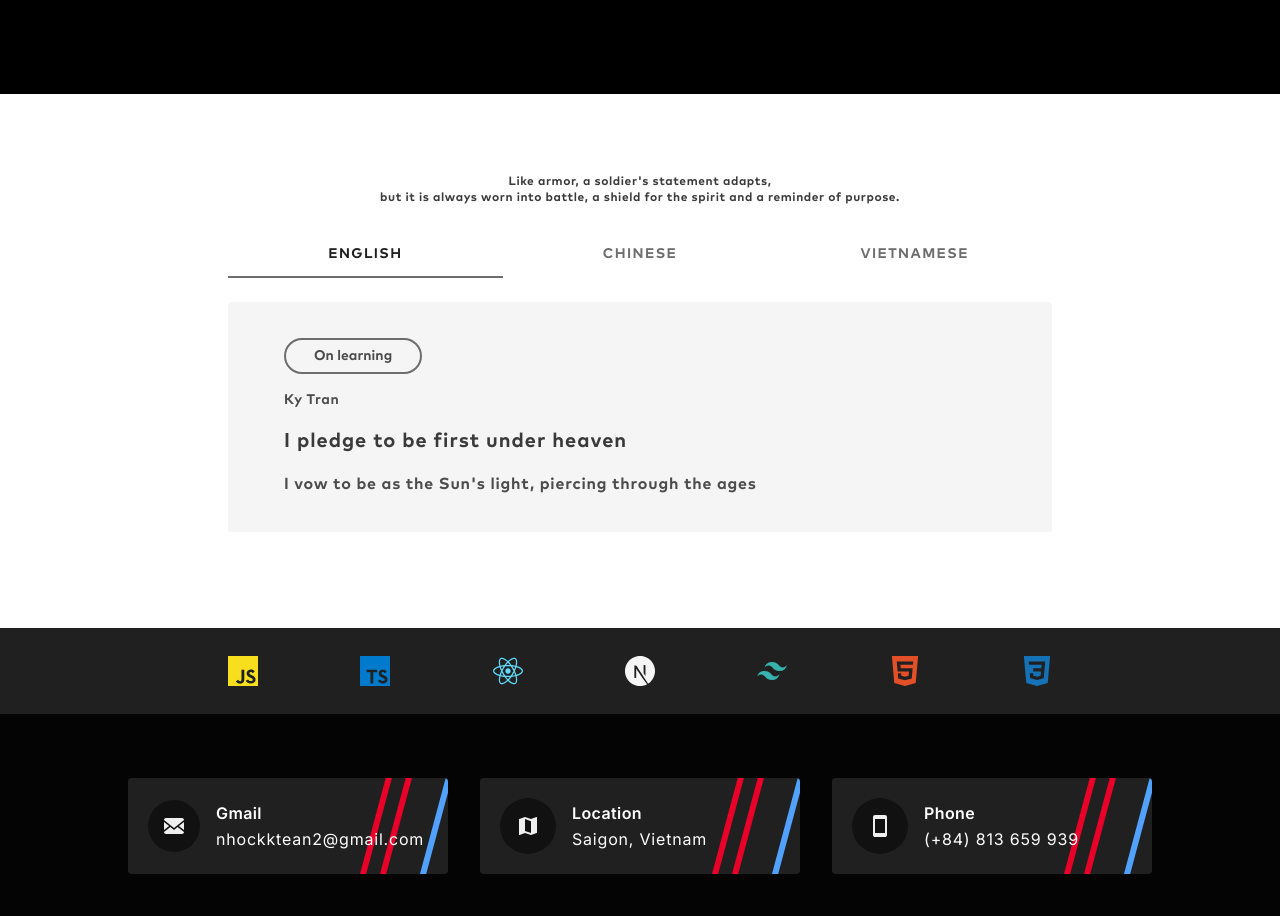
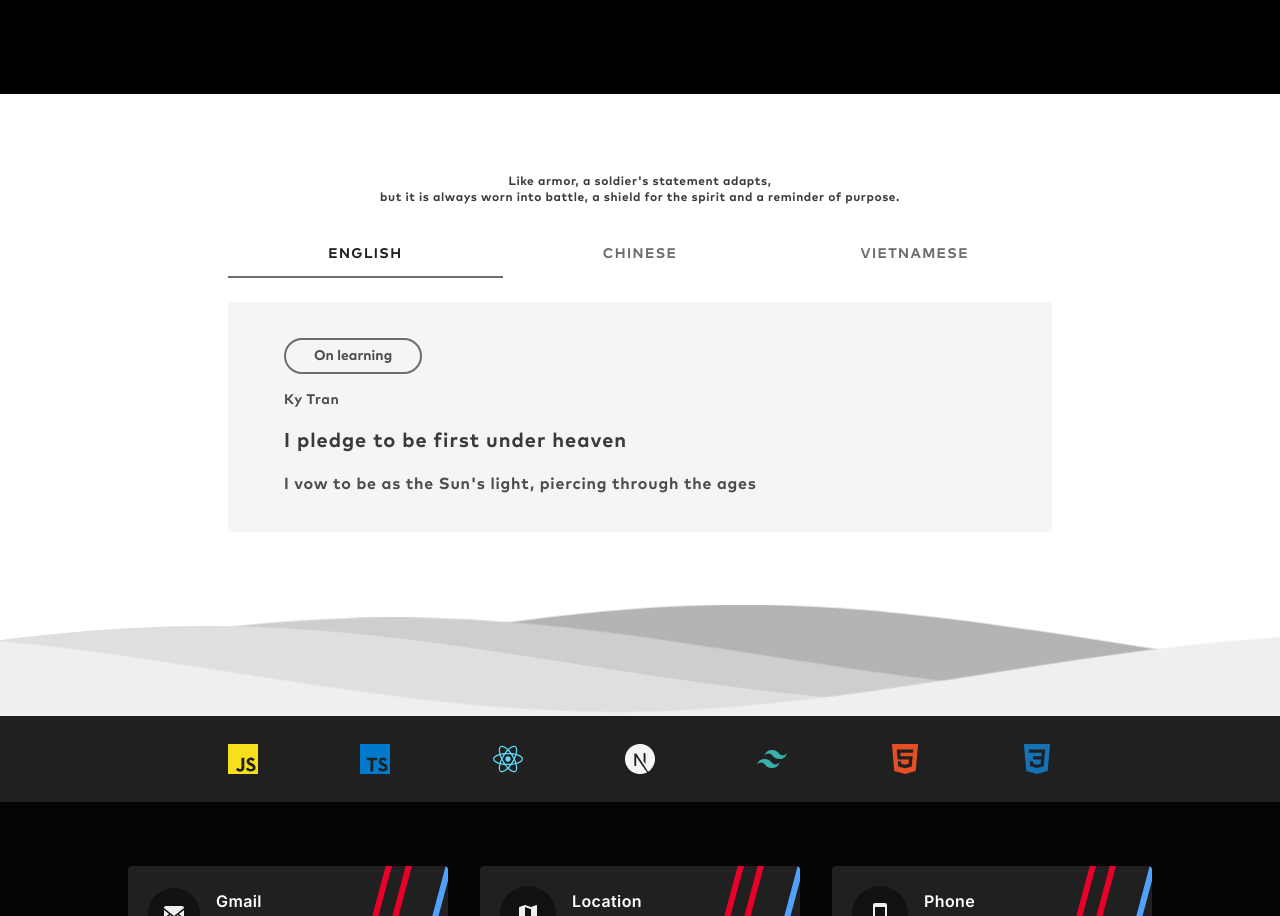
Before and after one commit to nhatkytran/Portfolio, a Next.js app: page / in a window 1280 px wide. Shown: the part 1869-2785 px from the top of the page. Built offline with nearby package versions, Linux system fonts and the light colour scheme; a web font is replaced by a local one.

Commit message:
Implement waves animation

```diff
--- a/src/app/globals.css
+++ b/src/app/globals.css
@@ -230,3 +230,45 @@
     transition: all 300ms cubic-bezier(0.4, 0, 0.2, 1) 0ms;
   }
 }
+
+/* https://codepen.io/goodkatz/pen/LYPGxQz?editors=1100 */
+.waves {
+  position: relative;
+  width: 100%;
+  height: 15vh;
+  min-height: 100px;
+  max-height: 150px;
+}
+.parallax > use {
+  animation: move-forever 25s cubic-bezier(0.55, 0.5, 0.45, 0.5) infinite;
+}
+.parallax > use:nth-child(1) {
+  animation-delay: -2s;
+  animation-duration: 7s;
+}
+.parallax > use:nth-child(2) {
+  animation-delay: -3s;
+  animation-duration: 10s;
+}
+.parallax > use:nth-child(3) {
+  animation-delay: -4s;
+  animation-duration: 13s;
+}
+.parallax > use:nth-child(4) {
+  animation-delay: -5s;
+  animation-duration: 20s;
+}
+@keyframes move-forever {
+  0% {
+    transform: translate3d(-90px, 0, 0);
+  }
+  100% {
+    transform: translate3d(85px, 0, 0);
+  }
+}
+/* @media (max-width: 768px) {
+  .waves {
+    height: 40px;
+    min-height: 40px;
+  }
+} */
--- a/src/features/home/components/PersonalStatement/PersonalStatement.tsx
+++ b/src/features/home/components/PersonalStatement/PersonalStatement.tsx
@@ -5,6 +5,7 @@ import { useRef, useState } from 'react';
 import { cn } from '@/shared/utils/helpers';
 import { useResponsiveDisplay, useWindowEventListener } from '@/shared/hooks';
 import { DISPLAY_SCREEN } from '@/shared/constants';
+import Waves from '@/features/home/components/PersonalStatement/Waves';
 
 const ENGLISH_LANGUAGE = 'English';
 const CHINESE_LANGUAGE = 'Chinese';
@@ -58,7 +59,7 @@ export default function PersonalStatement() {
   }
 
   return (
-    <section className="flex items-center justify-center pt-20 pb-24">
+    <section className="flex flex-col items-center justify-center gap-16 pt-20">
       <div className={cn('flex w-full max-w-4xl flex-col gap-6 px-4', 'xs:px-6', 'sm:px-9')}>
         <p className="font-mark-pro-bold text-center text-xs tracking-wider text-neutral-700">
           Like armor, a soldier&apos;s statement adapts,
@@ -109,6 +110,7 @@ export default function PersonalStatement() {
           </p>
         </div>
       </div>
+      <Waves />
     </section>
   );
 }
--- /dev/null
+++ b/src/features/home/components/PersonalStatement/Waves/Waves.tsx
@@ -0,0 +1,25 @@
+/** Waves - https://codepen.io/goodkatz/pen/LYPGxQz?editors=1100. */
+export default function Waves() {
+  return (
+    <div className="w-full">
+      <svg
+        className="waves"
+        xmlns="http://www.w3.org/2000/svg"
+        xmlnsXlink="http://www.w3.org/1999/xlink"
+        viewBox="0 24 150 28"
+        preserveAspectRatio="none"
+        shapeRendering="auto"
+      >
+        <defs>
+          <path id="gentle-wave" d="M-160 44c30 0 58-18 88-18s 58 18 88 18 58-18 88-18 58 18 88 18 v44h-352z" />
+        </defs>
+        <g className="parallax">
+          <use xlinkHref="#gentle-wave" x="48" y="0" fill="#b4b4b4" />
+          <use xlinkHref="#gentle-wave" x="48" y="3" fill="#cecece" />
+          <use xlinkHref="#gentle-wave" x="48" y="5" fill="#dfdfdf" />
+          <use xlinkHref="#gentle-wave" x="48" y="7" fill="#efefef" />
+        </g>
+      </svg>
+    </div>
+  );
+}
--- /dev/null
+++ b/src/features/home/components/PersonalStatement/Waves/index.ts
@@ -0,0 +1,3 @@
+import Waves from './Waves';
+
+export default Waves;
```
